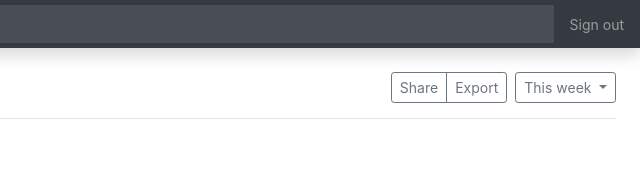
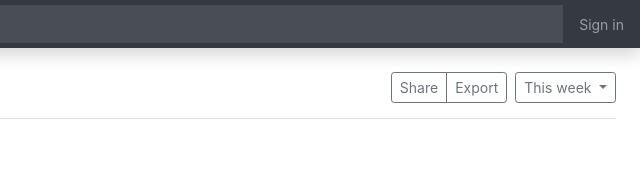
Before and after one commit to dodowhat/bootstrap-dashboard, a plain HTML site: page v4/index.html in a window 1280 px wide. Shown: the top 179 px of the page, 640-1280 px from the left. Drawn offline with nearby package versions, Linux system fonts and the light colour scheme.

Commit message:
Fix v4 signin link. Add preview link to README.

```diff
--- a/v4/index.html
+++ b/v4/index.html
@@ -36,7 +36,7 @@
       <input class="form-control form-control-dark w-100" type="text" placeholder="Search" aria-label="Search">
       <ul class="navbar-nav px-3">
         <li class="nav-item text-nowrap">
-          <a class="nav-link" href="#">Sign out</a>
+          <a class="nav-link" href="signin.html">Sign in</a>
         </li>
       </ul>
     </nav>
```
Also changed, not shown: 1 other file.
